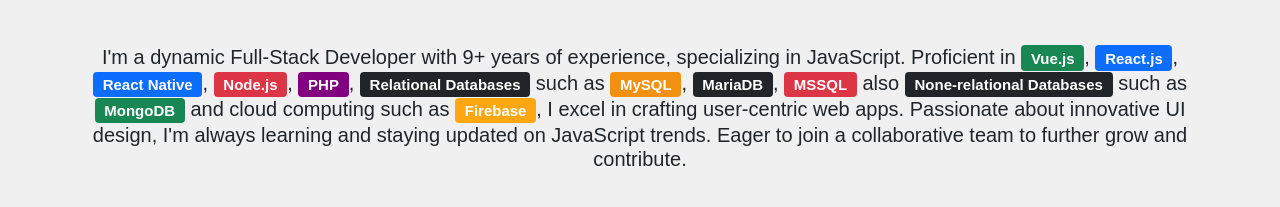
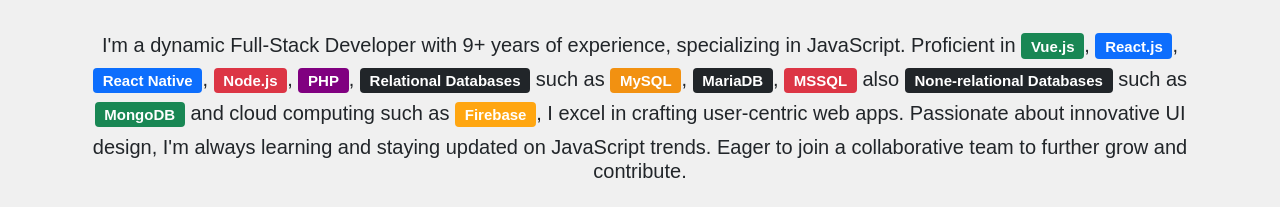
Before and after one commit to nayague/nayague, a plain HTML site: page index.html in a window 1280 px wide. Shown: the part 348-555 px from the top of the page. Drawn offline with nearby package versions, Linux system fonts and the light colour scheme.

Commit message:
mid commit

```diff
--- a/index.html
+++ b/index.html
@@ -22,18 +22,18 @@
       <p class="h5 mt-5 mb-5">I'm a dynamic Full-Stack Developer with 9+ years of experience, specializing in
         JavaScript.
         Proficient in
-        <span class="badge bg-success">Vue.js</span>,
-        <span class="badge bg-primary">React.js</span>,
-        <span class="badge bg-primary">React Native</span>,
-        <span class="badge bg-danger">Node.js</span>,
-        <span class="badge" style="background-color: purple;">PHP</span>,
-        <span class="badge bg-dark">Relational Databases</span> such as
-        <span class="badge" style="background-color: #f29111;">MySQL</span>,
-        <span class="badge bg-dark">MariaDB</span>,
-        <span class="badge bg-danger">MSSQL</span> also
-        <span class="badge bg-dark">None-relational Databases</span> such as
-        <span class="badge bg-success">MongoDB</span> and cloud computing such as
-        <span class="badge" style="background-color: #FFA611;">Firebase</span>, I excel in crafting user-centric web
+        <span class="badge bg-success mb-2">Vue.js</span>,
+        <span class="badge bg-primary mb-2">React.js</span>,
+        <span class="badge bg-primary mb-2">React Native</span>,
+        <span class="badge bg-danger mb-2">Node.js</span>,
+        <span class="badge mb-2" style="background-color: purple;">PHP</span>,
+        <span class="badge bg-dark mb-2">Relational Databases</span> such as
+        <span class="badge mb-2" style="background-color: #f29111;">MySQL</span>,
+        <span class="badge bg-dark mb-2">MariaDB</span>,
+        <span class="badge bg-danger mb-2">MSSQL</span> also
+        <span class="badge bg-dark mb-2">None-relational Databases</span> such as
+        <span class="badge bg-success mb-2">MongoDB</span> and cloud computing such as
+        <span class="badge mb-2" style="background-color: #FFA611;">Firebase</span>, I excel in crafting user-centric web
         apps. Passionate about
         innovative UI design, I'm always learning and staying updated on JavaScript trends. Eager to join a
         collaborative team to further grow and contribute.
```
